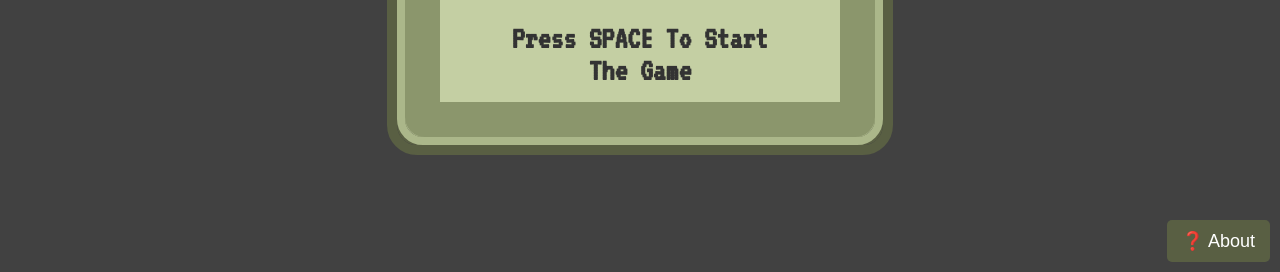
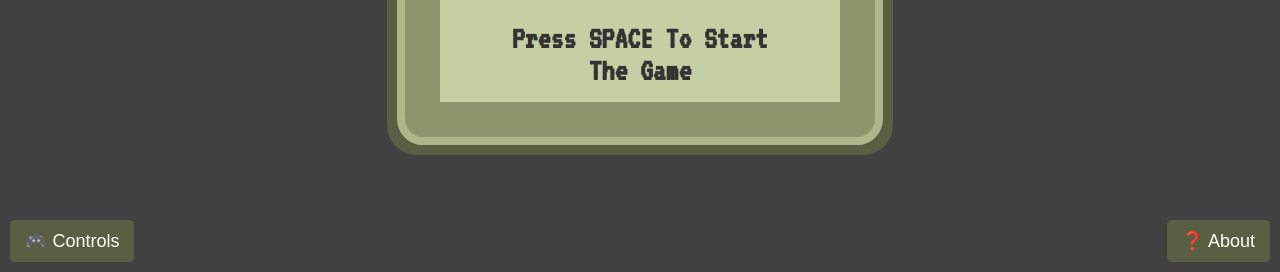
Before and after one commit to OrangeP1llow/WEB-snake-game, a plain HTML site: page index.html in a window 1280 px wide. Shown: the part 528-800 px from the top of the page. Drawn offline with Linux system fonts and the light colour scheme.

Commit message:
Adding [Controls] button

```diff
--- a/index.html
+++ b/index.html
@@ -32,6 +32,7 @@
 
 <button id="about-btn">❓ About</button>
 <button id="pause-btn">⏸️ Pause</button>
+<button id="controls-btn">🎮 Controls</button>
 
 </body>
 
--- a/script.js
+++ b/script.js
@@ -220,3 +220,7 @@ document.addEventListener("keydown", function (event) {
     togglePause();
   }
 });
+
+document.getElementById("controls-btn").addEventListener("click", function () {
+  alert("👆 Up - Arrow Up || [W]\n👇 Down - Arrow Down || [S]\n👈 Left - Arrow Left || [A]\n👉 Right - Arrow Right [D]\n⏸️ Pause - Escape");
+});
--- a/style.css
+++ b/style.css
@@ -121,3 +121,20 @@ body,
 #pause-btn:hover {
   background: #abb78a;
 }
+
+#controls-btn {
+  position: absolute;
+  bottom: 10px;
+  left: 10px;
+  background: #595f43;
+  color: white;
+  border: none;
+  padding: 10px 15px;
+  font-size: 18px;
+  cursor: pointer;
+  border-radius: 5px;
+}
+
+#controls-btn:hover {
+  background: #abb78a;
+}
```
